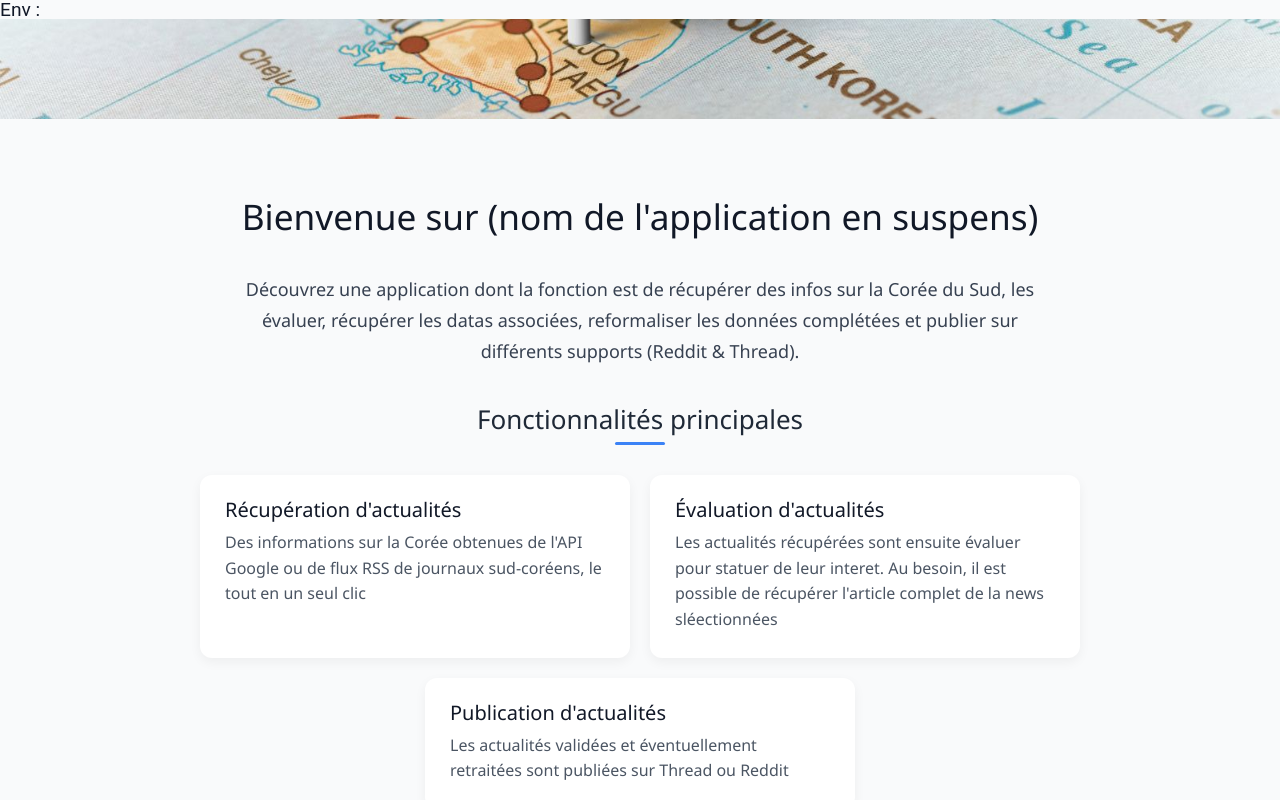
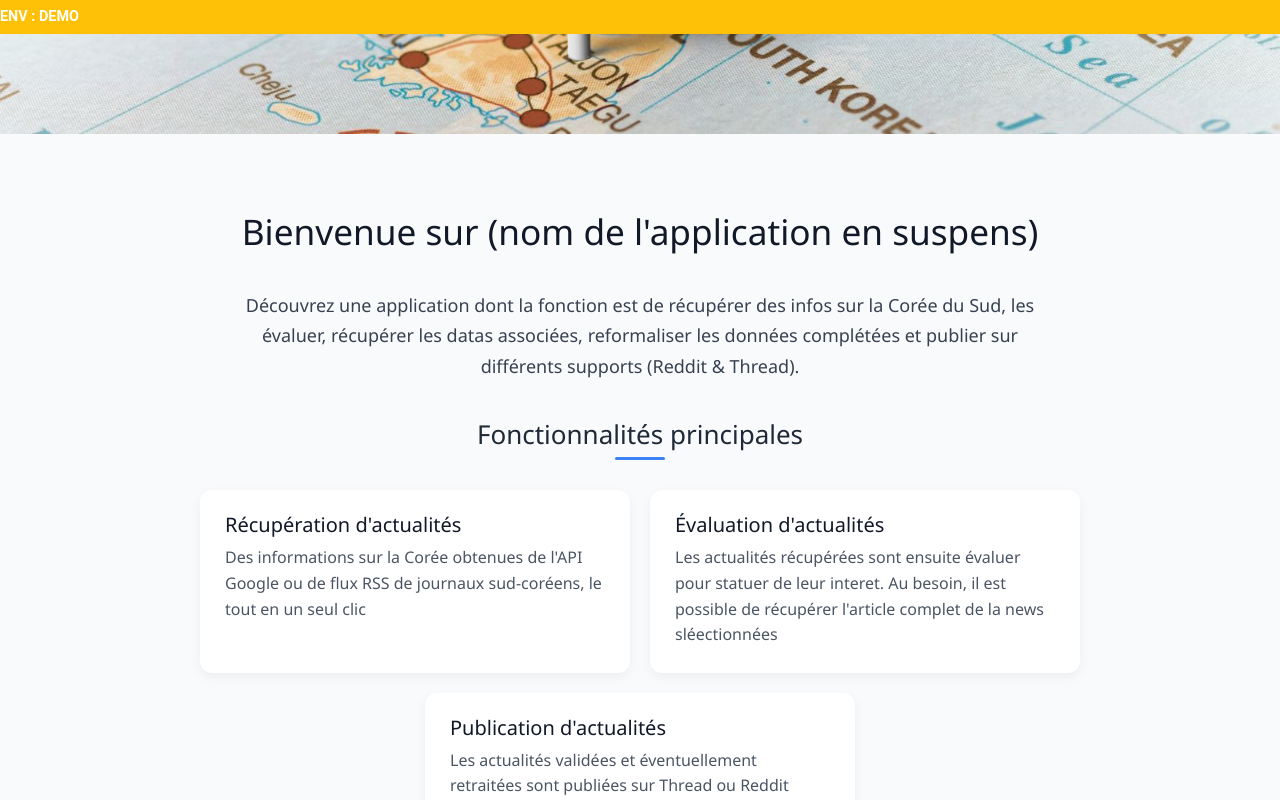
Before and after one commit to MimiK09/getNews, a React (Vite) app in the folder getNewsFront_macro/: page / in a window 1280 px wide. Shown: the top 800 px of the page. Built offline with nearby package versions, Linux system fonts and the light colour scheme.

Commit message:
Add sticky element to chenge view

```diff
--- a/getNewsFront_macro/src/components/Header.css
+++ b/getNewsFront_macro/src/components/Header.css
@@ -8,3 +8,29 @@ height: 100px;;
     object-fit: cover;
     object-position: bottom;
 }
+
+/* Badge environnement */
+.env-badge {
+    display: inline-block;
+    padding : 10px 0px;
+    font-weight: bold;
+    font-size: 0.9rem;
+    color: white;
+    text-transform: uppercase;
+  }
+
+  /* Couleurs selon l'environnement */
+  .env-prod {
+    background-color: #28a745; /* vert */
+  }
+
+  .env-test {
+    background-color: #ffc107; /* jaune */
+  }
+
+  /* Header layout */
+  .app-header {
+    display: flex;
+    flex-direction: column;
+    justify-content: center;
+  }
--- a/getNewsFront_macro/src/components/Header.jsx
+++ b/getNewsFront_macro/src/components/Header.jsx
@@ -7,14 +7,25 @@ import "./Header.css";
 
 const Header = (props) => {
 	return (
-		<>	<p>Env : {import.meta.env.VITE_ENVIRONMENT_NAME}</p>
+		<header className="app-header">
+			<p
+				className={`env-badge ${
+					import.meta.env.VITE_ENVIRONMENT_NAME === "PROD"
+						? "env-prod"
+						: "env-test"
+				}`}
+			>
+				Env :{" "}
+				{import.meta.env.VITE_ENVIRONMENT_NAME === "PROD"
+					? "PRODUCTION"
+					: "DEMO"}
+			</p>
 			<Link to="/">
 				<div className="header-img">
-
 					<img src={headerImage} alt="header" />
 				</div>
 			</Link>
-		</>
+		</header>
 	);
 };
 
--- a/getNewsFront_macro/src/pages/NewsRssPage.jsx
+++ b/getNewsFront_macro/src/pages/NewsRssPage.jsx
@@ -105,6 +105,7 @@ const NewsRssPage = (props) => {
 		setCurrentView("none");
 
 		try {
+			console.log("Le serveur va être appelé");
 			const response = await axios.get(
 				`${import.meta.env.VITE_REACT_APP_SERVER_ADDRESS}/fetchRssFeed`
 			);
@@ -482,6 +483,13 @@ const NewsRssPage = (props) => {
 							>
 								Envoyer en BDD
 							</button>
+							<button
+								onClick={(event) => {
+									switchView("rss_simplified");
+								}}
+							>
+								Vue simplifiée
+							</button>
 						</div>
 					</form>
 				</div>
@@ -520,6 +528,7 @@ const NewsRssPage = (props) => {
 							Faire une sélection d'articles d'actualité
 						</button>
 					</div>
+
 					<div className="NewsRSSContainer_simplified">
 						{rssNewsList.map((element) => (
 							<a href={element.url}>
@@ -533,6 +542,15 @@ const NewsRssPage = (props) => {
 								</p>
 							</a>
 						))}
+					</div>
+					<div className="sticky-validation-bar">
+						<button
+							onClick={(event) => {
+								switchView("rss");
+							}}
+						>
+							Vue complète
+						</button>
 					</div>
 				</div>
 			)}
```
Also changed, not shown: 1 other file (tests, documents, lock files or other folders).
